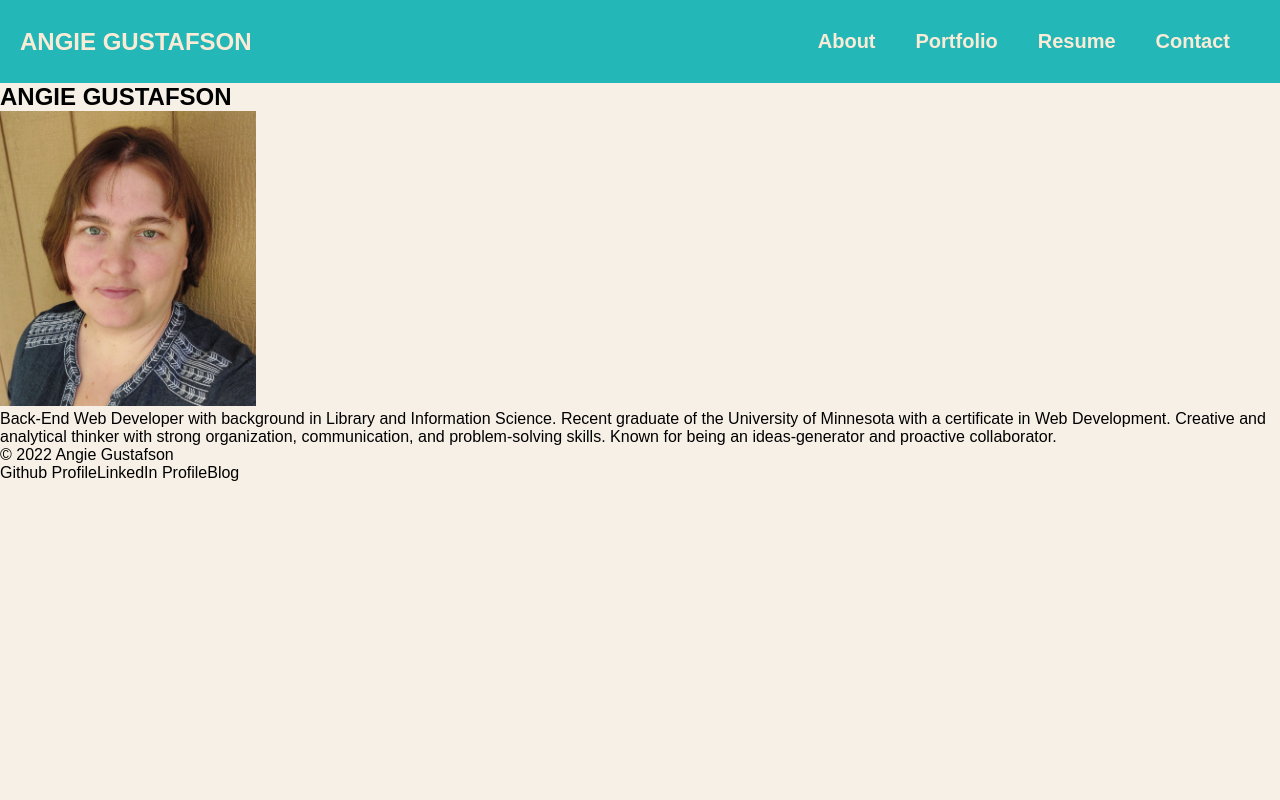
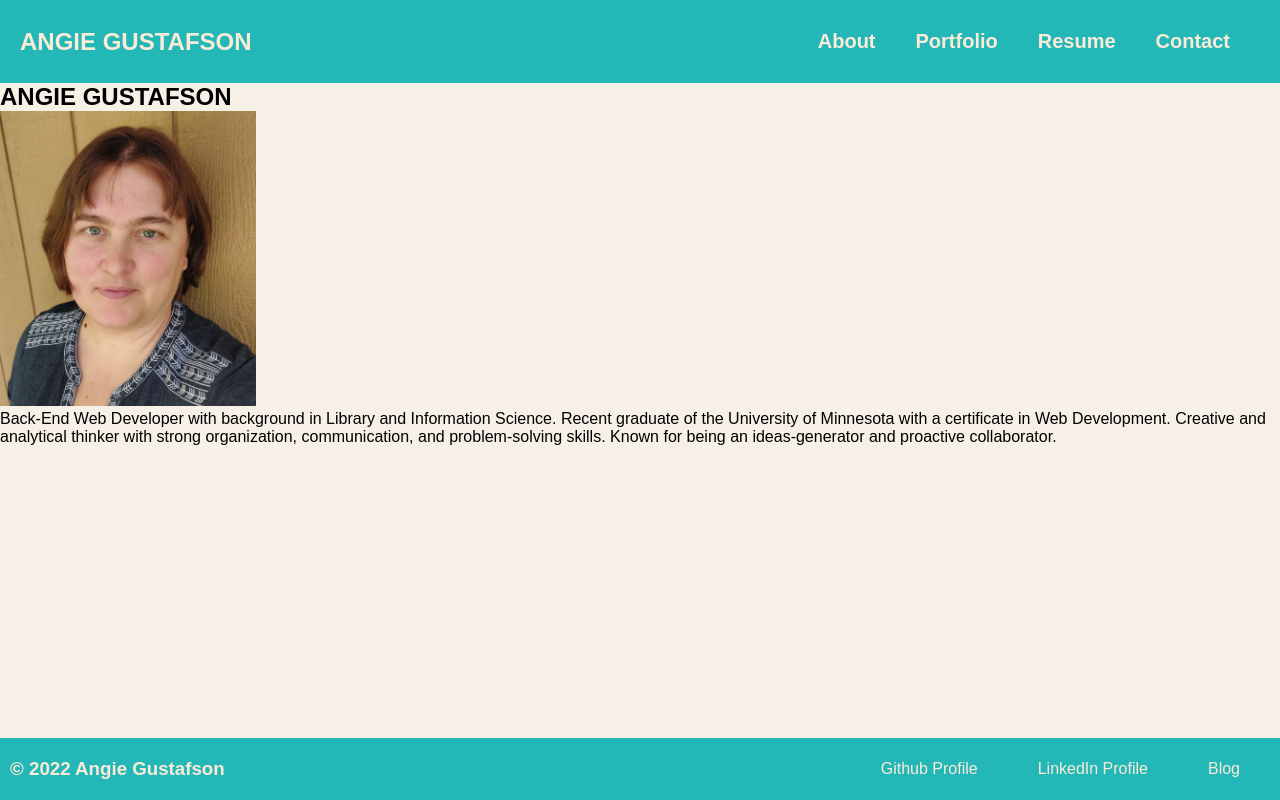
Before and after one commit to angiebunk1/AG-Portfolio, a React (Create React App) app: page / in a window 1280 px wide. Built offline with nearby package versions, Linux system fonts and the light colour scheme.

Commit message:
styles for footer added

```diff
--- a/src/App.css
+++ b/src/App.css
@@ -43,11 +43,9 @@ a {
     align-items: center;
 }
 
+
 .nav {
     margin: 10px 10px;
-}
-
-.nav {
     display: flex;
     flex-wrap: wrap;
     justify-content: space-between;
@@ -61,6 +59,37 @@ a {
     font-size: 20px;
     padding: 10px 20px;
 }
+
+footer {
+  background: var(--secondary-color);
+  width: 100%;
+  padding: 20px 10px;
+  display: flex;
+  justify-content: space-between;
+  flex-wrap: wrap;
+  align-items: center;
+  position: absolute;
+  bottom: 0;
+}
+
+footer h3 {
+  color: antiquewhite;
+  margin: 0;
+}
+
+.profile-links ul {
+  color: antiquewhite;
+  display: flex;
+  justify-content: space-between;
+  flex-wrap: wrap;
+  align-items: center;
+  list-style: none;
+}
+
+.profile-links ul li {
+  padding: 0px 30px;
+}
+
 
 .project1 {
   background: url(./assets/images/parkour.jpg);
--- a/src/components/Footer/index.js
+++ b/src/components/Footer/index.js
@@ -4,12 +4,22 @@ const Footer = () => {
   return (
     <footer>
       <div>
+        <h3>
         &copy; 2022 Angie Gustafson
+        </h3>
       </div>
-      <div>
+      <div className='profile-links'>
+        <ul>
+        <li>
         <a href='https://github.com/angiebunk1' target='_blank'>Github Profile</a>
+        </li>
+        <li>
         <a href="https://www.linkedin.com/in/angiegustafson/" target='_blank'>LinkedIn Profile</a>
+        </li>
+        <li>
         <a href="https://angelagustafson.com/" target="_blank">Blog</a>
+        </li>
+        </ul>
       </div>
     </footer>
   );
```
